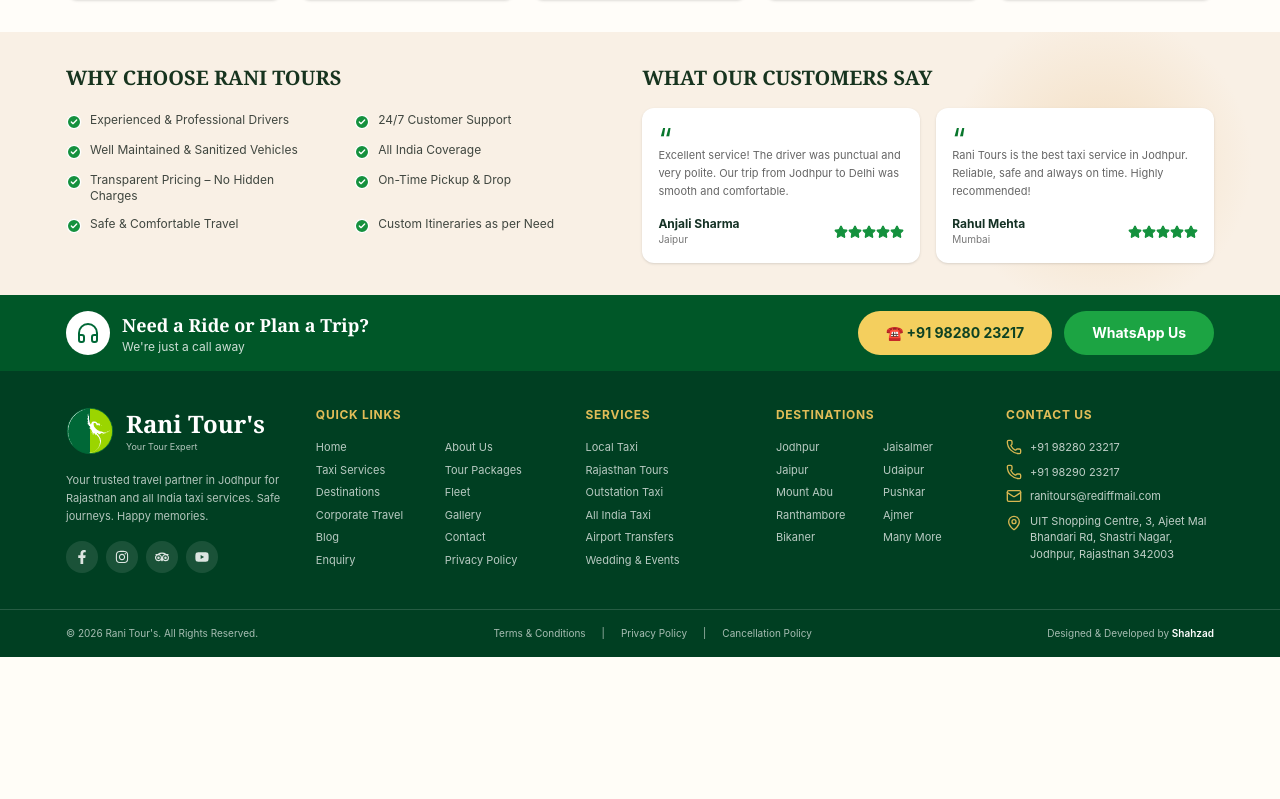
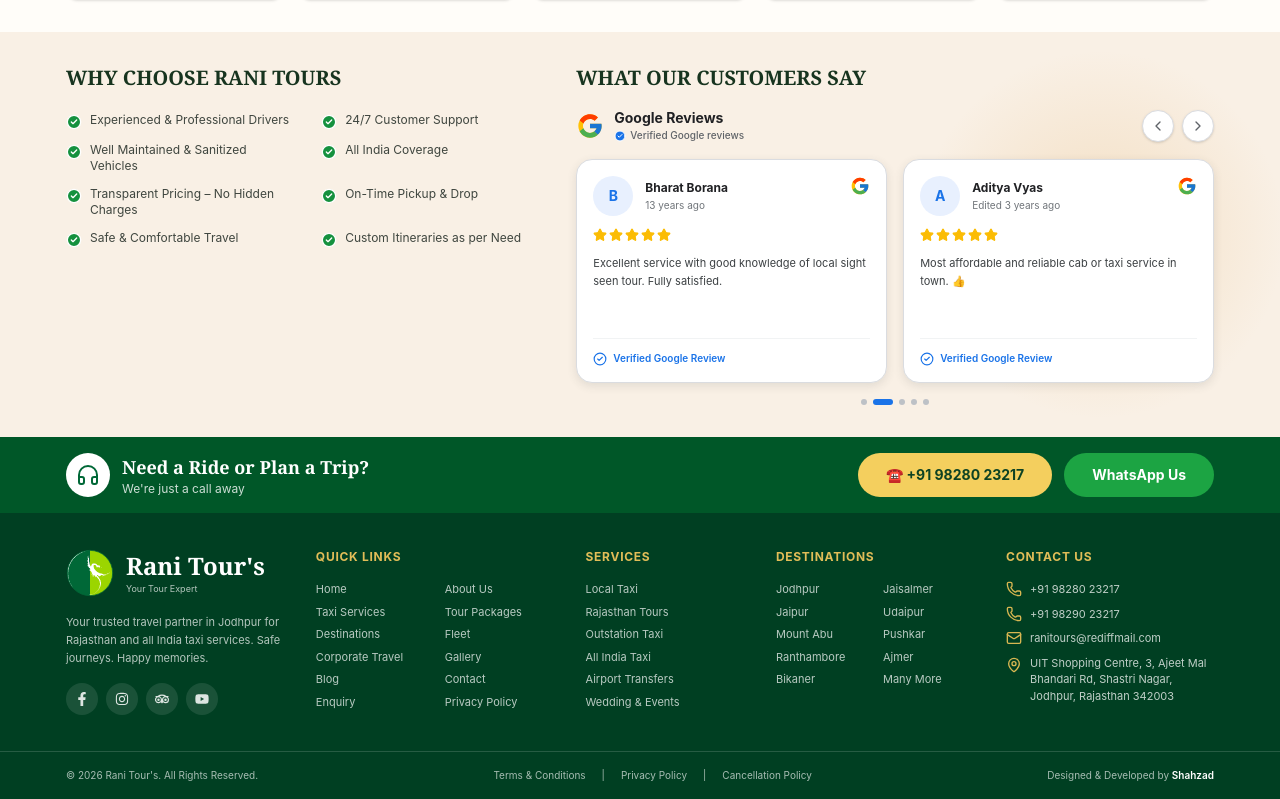
Before and after one commit to Shahzadkhanks19/rani-tours, a Next.js app: page / in a window 1280 px wide. Shown: the part 1638-2437 px from the top of the page. Before the commit the page ends 2295 px from the top, so only its background shows below. Built offline with nearby package versions, Linux system fonts and the light colour scheme.

Commit message:
Use genuine Google reviews slider on homepage

```diff
--- a/components/home/home-sections.tsx
+++ b/components/home/home-sections.tsx
@@ -3,7 +3,8 @@
 import Image from "next/image";
 import Link from "next/link";
 import { motion } from "motion/react";
-import { ArrowRight, BusFront, Car, CheckCircle2, Headphones, MapPinned, Plane, ShieldCheck, Star, UsersRound } from "lucide-react";
+import { ArrowRight, BusFront, Car, CheckCircle2, Headphones, MapPinned, Plane, ShieldCheck, UsersRound } from "lucide-react";
+import { GoogleReviewsSlider } from "@/components/home/google-reviews-slider";
 import { siteContact } from "@/lib/site-data";
 
 const stats = [
@@ -87,19 +88,16 @@ export function HomeSections() {
 
       <section className="relative overflow-hidden bg-[#f9f0e5] py-8">
         <div className="absolute inset-y-0 right-0 hidden w-[28%] bg-[radial-gradient(circle_at_center,#e5b46f_0,transparent_68%)] opacity-30 lg:block" />
-        <div className="relative mx-auto grid max-w-[1180px] gap-8 px-4 lg:grid-cols-[1fr_1.05fr]">
+        <div className="relative mx-auto grid max-w-[1180px] gap-8 px-4 lg:grid-cols-[.9fr_1.2fr]">
           <div>
             <h2 className="font-serif text-xl font-bold text-[#17341f]">WHY CHOOSE RANI TOURS</h2>
-            <div className="mt-5 grid gap-x-8 gap-y-3 sm:grid-cols-2">
+            <div className="mt-5 grid gap-x-8 gap-y-3 sm:grid-cols-2 lg:grid-cols-1 xl:grid-cols-2">
               {["Experienced & Professional Drivers", "24/7 Customer Support", "Well Maintained & Sanitized Vehicles", "All India Coverage", "Transparent Pricing – No Hidden Charges", "On-Time Pickup & Drop", "Safe & Comfortable Travel", "Custom Itineraries as per Need"].map((item) => <div key={item} className="flex items-start gap-2 text-xs text-[#3f463f]"><CheckCircle2 className="mt-0.5 h-4 w-4 shrink-0 fill-[#15913e] text-white" />{item}</div>)}
             </div>
           </div>
           <div>
             <h2 className="font-serif text-xl font-bold text-[#17341f]">WHAT OUR CUSTOMERS SAY</h2>
-            <div className="mt-4 grid gap-4 sm:grid-cols-2">
-              <Testimonial name="Anjali Sharma" city="Jaipur" text="Excellent service! The driver was punctual and very polite. Our trip from Jodhpur to Delhi was smooth and comfortable." />
-              <Testimonial name="Rahul Mehta" city="Mumbai" text="Rani Tours is the best taxi service in Jodhpur. Reliable, safe and always on time. Highly recommended!" />
-            </div>
+            <div className="mt-4"><GoogleReviewsSlider /></div>
           </div>
         </div>
       </section>
@@ -117,7 +115,3 @@ export function HomeSections() {
 function SectionHeading({ eyebrow, title, subtitle }: { eyebrow: string; title: string; subtitle: string }) {
   return <div className="text-center"><div className="flex items-center justify-center gap-2 text-[10px] font-semibold uppercase tracking-[0.13em] text-[#285c36]"><span className="h-px w-9 bg-[#bc9c59]/70" />{eyebrow}<span className="h-px w-9 bg-[#bc9c59]/70" /></div><h2 className="mt-1 font-serif text-3xl font-bold text-[#17341f]">{title}</h2><p className="mt-1 text-xs text-[#666]">{subtitle}</p></div>;
 }
-
-function Testimonial({ name, city, text }: { name: string; city: string; text: string }) {
-  return <article className="rounded-xl bg-white p-4 shadow-sm"><div className="text-3xl leading-none text-[#08762c]">“</div><p className="-mt-2 text-[11px] leading-[18px] text-[#666]">{text}</p><div className="mt-4 flex items-center justify-between"><div><div className="text-xs font-bold">{name}</div><div className="text-[10px] text-[#777]">{city}</div></div><div className="flex text-[#14913d]">{Array.from({ length: 5 }).map((_, index) => <Star key={index} className="h-3.5 w-3.5 fill-current" />)}</div></div></article>;
-}
```
